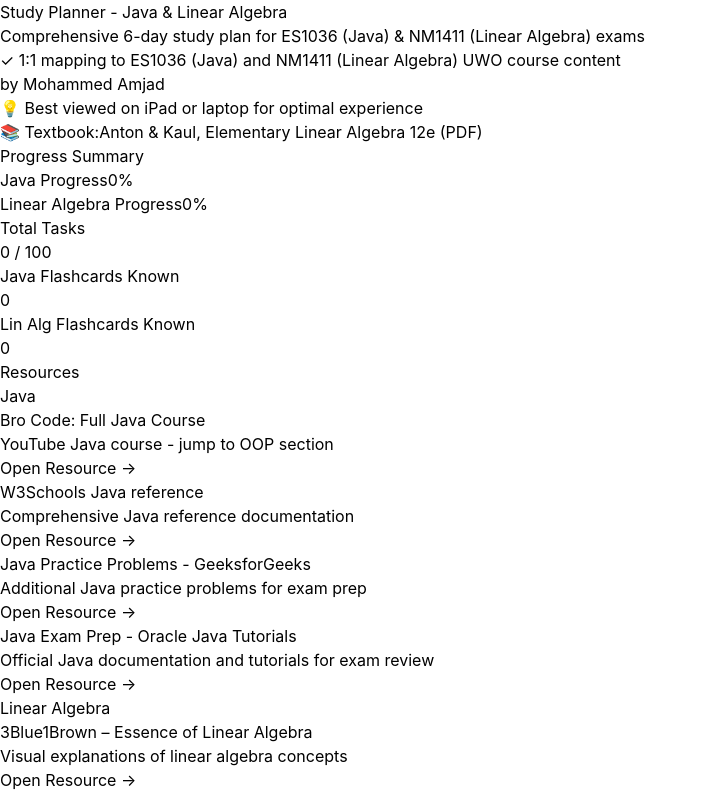
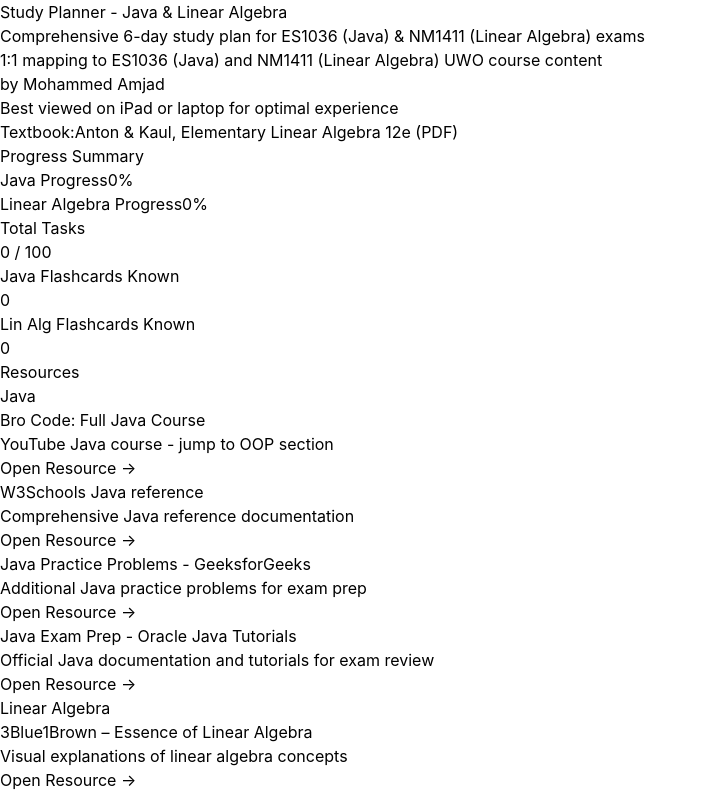
Before and after one commit to mohamjad/study1, a React (Vite) app: page / in a window 1280 px wide. Shown: the top 795 px of the page, without its empty margins (0-708 px from the left). Built offline with nearby package versions, Linux system fonts and the light colour scheme.

Commit message:
Remove all emojis (checkmark, lightbulb, textbook) from the site

```diff
--- a/src/App.tsx
+++ b/src/App.tsx
@@ -139,18 +139,18 @@
           </p>
           <div className="bg-green-50 border-l-4 border-green-600 p-3 rounded-r-lg mb-3">
             <p className="text-sm text-green-800 font-medium">
-              ✓ 1:1 mapping to ES1036 (Java) and NM1411 (Linear Algebra) UWO course content
+              1:1 mapping to ES1036 (Java) and NM1411 (Linear Algebra) UWO course content
             </p>
           </div>
           <p className="text-sm text-gray-500 italic mb-4">
             by Mohammed Amjad
           </p>
           <p className="text-xs text-gray-400 text-center mb-2">
-            💡 Best viewed on iPad or laptop for optimal experience
+            Best viewed on iPad or laptop for optimal experience
           </p>
           <div className="bg-blue-50 border-l-4 border-blue-600 p-4 rounded-r-lg mb-4">
             <div className="flex items-center gap-3">
-              <span className="text-blue-600 font-semibold">📚 Textbook:</span>
+              <span className="text-blue-600 font-semibold">Textbook:</span>
               <a
                 href="https://www.studyhalo.com/media/resources/resources/MAT1503/Textbook/MAT1503_-_Prescribed_book.pdf"
                 target="_blank"
--- a/src/components/VersionPopup.tsx
+++ b/src/components/VersionPopup.tsx
@@ -22,7 +22,7 @@
           </p>
           <div className="bg-blue-50 border-l-4 border-blue-500 p-4 rounded">
             <p className="text-sm text-blue-800">
-              <strong>💡 Best Experience:</strong> This app works best on iPad or laptop for optimal viewing and interaction.
+              <strong>Best Experience:</strong> This app works best on iPad or laptop for optimal viewing and interaction.
             </p>
           </div>
           <div className="pt-4 border-t">
```
